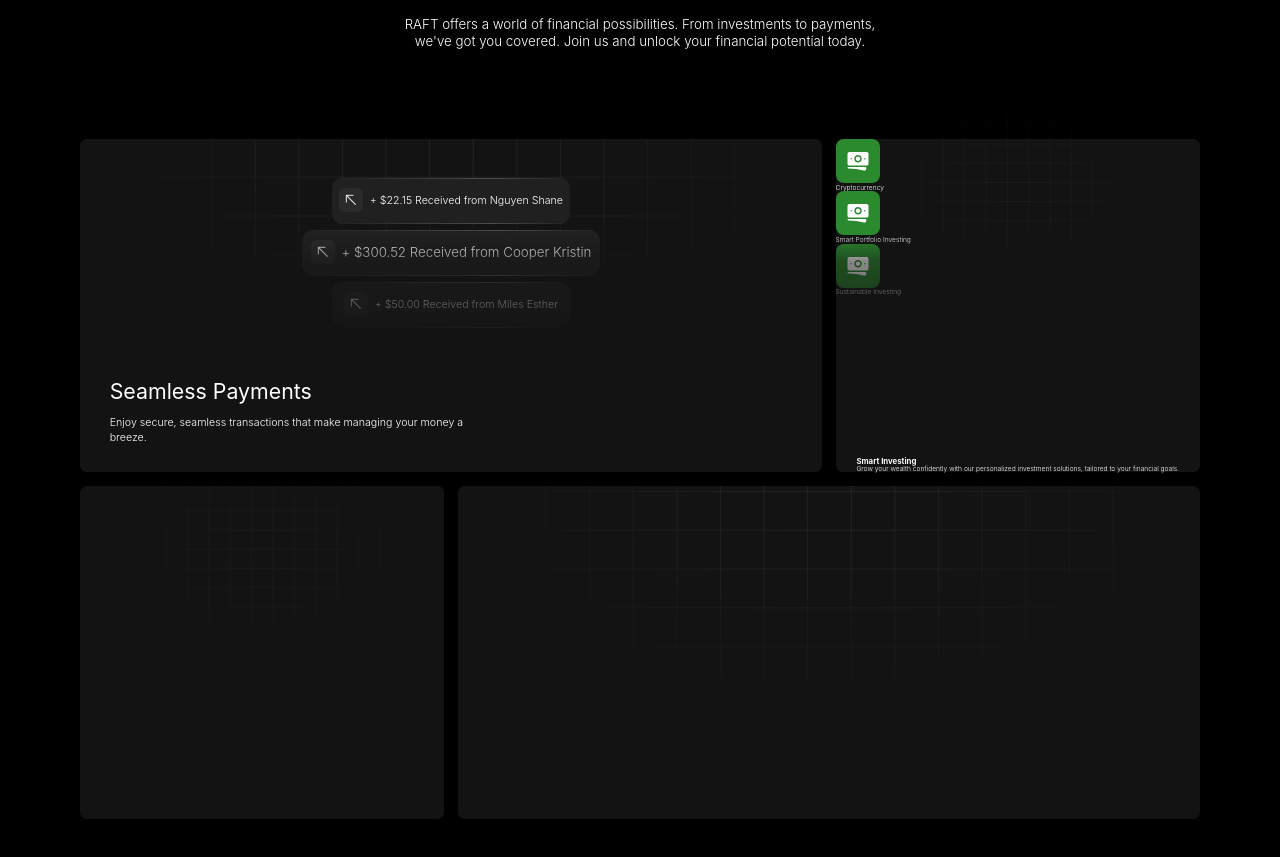
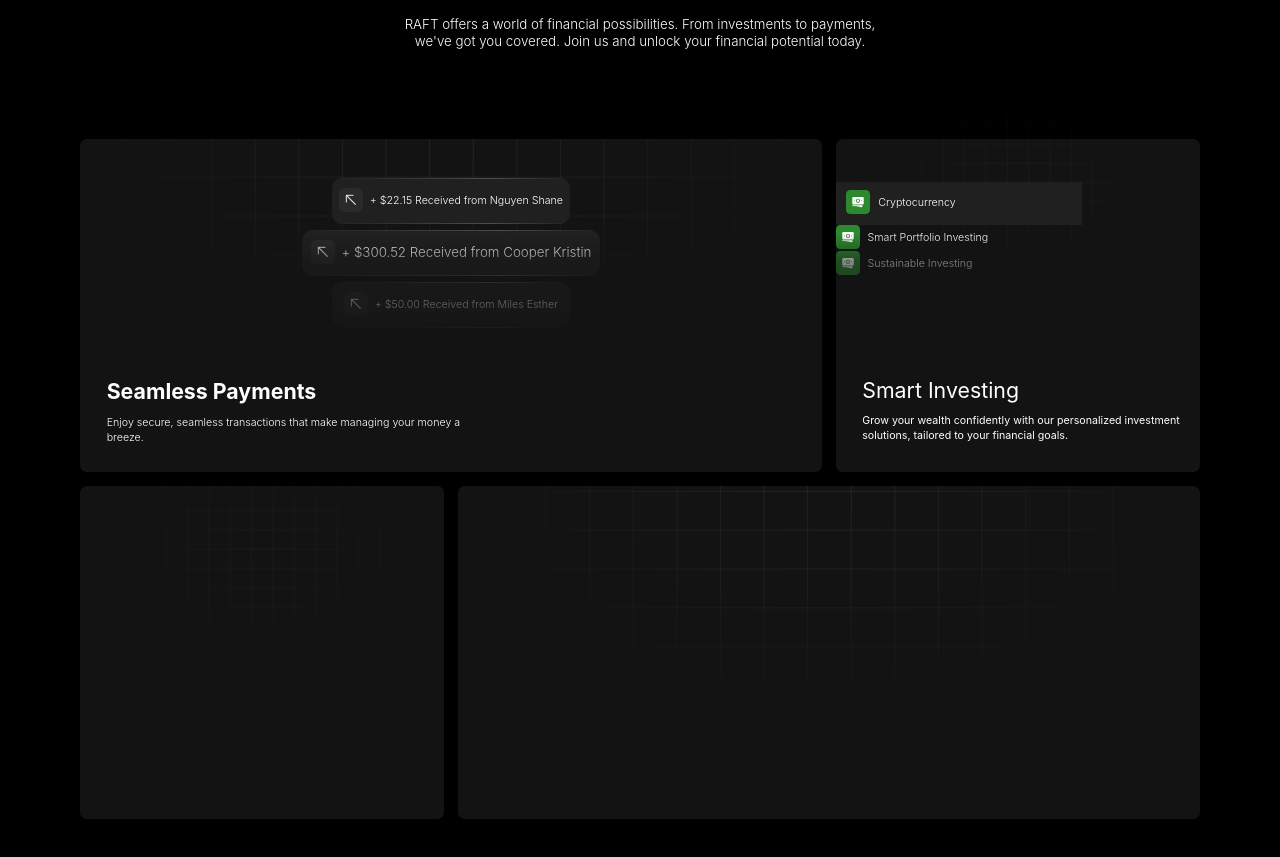
Before and after one commit to Barry-dE/Raft, a React (Vite) app: page / in a window 1280 px wide. Shown: the part 1720-2577 px from the top of the page. Built offline with nearby package versions, Linux system fonts and the light colour scheme.

Commit message:
Build features

```diff
--- a/src/components/Features/GridTwo.jsx
+++ b/src/components/Features/GridTwo.jsx
@@ -4,7 +4,7 @@ import crypto from '../../assets/crypto.svg';
 function GridTwo() {
     return (
         <div className="features_grid_layout_item features_grid_layout_item--2">
-            <figure>
+            <figure className="features_grid_layout_item_grid">
                 <img
                     className="features_grid_background--2"
                     src={GridOneSvg}
@@ -14,6 +14,7 @@ function GridTwo() {
             </figure>
             <div className="features_grid_content_investing">
                 <div className="features_grid_content_investing_wrapper">
+                    <div className="features_grid_contents_content_wrapper">
                         <div className="features_grid_contents_content  features_grid_contents_content--1">
                             <figure className="features_grid_contents_content_svg ">
                                 <img
@@ -47,11 +48,19 @@ function GridTwo() {
                     </div>
                     <div className="features_grid_overlay"></div>
                     <div className="smart_investing">
-                    <h3 className="smart_investing_title">Smart Investing</h3>
+                        <h3 className="smart_investing_title">
+                            Smart Investing
+                        </h3>
                         <p className="smart_investing_description">
-                        Grow your wealth confidently with our personalized
-                        investment solutions, tailored to your financial goals.
+                            <span>
+                                Grow your wealth confidently with our
+                                personalized investment
+                            </span>
+                            <span>
+                                solutions, tailored to your financial goals.
+                            </span>
                         </p>
+                    </div>
                 </div>
             </div>
         </div>
--- a/src/styles/abstract/_mixins.scss
+++ b/src/styles/abstract/_mixins.scss
@@ -40,3 +40,22 @@
 %featuresIconsSize {
     width: 3.6rem;
 }
+
+%featuresHeader-3 {
+    @extend %title-32;
+    font-weight: normal;
+    span {
+        display: block;
+    }
+}
+
+%featuresParagraph {
+    @extend %description-16;
+    line-height: 1.4;
+}
+
+%featuresContainerDescription {
+    @include flex(_, _, 2rem, column);
+    align-self: flex-start;
+    margin-left: 4rem;
+}
--- a/src/styles/base/_reset.scss
+++ b/src/styles/base/_reset.scss
@@ -16,7 +16,7 @@ html {
 }
 
 body {
-  font-family: "Inter", sans-serif;
+    font-family: 'Inter', sans-serif;
     font-weight: 300;
     line-height: 1;
     background-color: $color-black;
@@ -65,7 +65,7 @@ blockquote:before,
 blockquote:after,
 q:before,
 q:after {
-  content: "";
+    content: '';
     content: none;
 }
 
--- a/src/styles/components/features.scss
+++ b/src/styles/components/features.scss
@@ -1,14 +1,13 @@
 .features {
-    height: 100%;
-    width: 100%;
+    height: $height;
+    width: $width;
     margin-top: 3rem;
     position: relative;
-
+    span {
+        display: block;
+    }
     &_wrapper {
-        display: flex;
-        align-items: center;
-        justify-content: center;
-        flex-direction: column;
+        @include flex(center, center, _, column);
     }
 
     &_text {
@@ -16,9 +15,7 @@
         height: 26.2rem;
         margin-top: 7rem;
         text-align: center;
-        display: flex;
-        flex-direction: column;
-        justify-content: space-between;
+        @include flex(space-between, _, _, column);
         padding: 1.3rem;
 
         &_title {
@@ -41,17 +38,17 @@
     }
 
     &_grid_layouts {
-        width: 100%;
-        height: 100%;
+        width: $width;
+        height: $height;
         &_wrapper {
-            width: 100%;
-            height: 100%;
+            width: $width;
+            height: $height;
         }
     }
 
     &_grid_layout_wrapper {
-        width: 100%;
-        height: 100%;
+        width: $width;
+        height: $height;
         display: grid;
         grid-gap: 2rem;
         grid-template-rows: repeat(2, 1fr);
@@ -77,7 +74,7 @@
 
     &_grid_layout_item {
         height: 50rem;
-        width: 100%;
+        width: $width;
         border-radius: 1rem;
         position: relative;
         &--1 {
@@ -85,31 +82,15 @@
             background-color: $color-cod-gray;
             grid-column: span 2;
             position: relative;
-            figure {
-                width: 100%;
-                height: 100%;
-            }
         }
         &--2 {
             background-color: $color-cod-gray;
-            figure {
-                width: 100%;
-                height: 100%;
-            }
         }
         &--3 {
             background-color: $color-cod-gray;
-            figure {
-                width: 100%;
-                height: 100%;
-            }
         }
         &--4 {
             background-color: $color-cod-gray;
-            figure {
-                width: 100%;
-                height: 100%;
-            }
             grid-column: span 2;
             overflow: hidden;
         }
@@ -119,25 +100,16 @@
         color: $color-white;
         z-index: 1;
         &_wrapper {
-            width: 100%;
-            height: 100%;
-            display: flex;
-            flex-direction: column;
-            align-items: center;
-            justify-content: space-around;
+            width: $width;
+            height: $height;
+            @include flex(space-around, center, _, column);
         }
 
         &_box {
-            gap: 1rem;
-            display: flex;
-            flex-direction: column;
-            align-items: center;
+            @include flex(_, center, 1rem, column);
             margin-top: 1.9rem;
             &_item {
-                display: flex;
-                align-items: center;
-                justify-content: center;
-                gap: 1.6rem;
+                @include flex(center, center, 1.6rem, _);
                 border-radius: 1.6rem;
                 span {
                     display: block;
@@ -189,42 +161,79 @@
 
     &_grid_content_box_item_title {
         align-self: flex-start;
-        position: relative;
-        display: flex;
-        gap: 2rem;
-        flex-direction: column;
-        left: 4%;
+        margin-left: 4rem;
+        @include flex(_, _, 2rem, column);
+
         h3 {
-            @extend %title-32;
-            font-weight: 400;
+            @extend %featuresHeader-3;
         }
         p {
-            @extend %description-16;
-            span {
-                display: block;
-                line-height: 1.4;
-            }
+            @extend %featuresParagraph;
         }
     }
 
     &_grid_overlay {
         position: absolute;
-        width: 100%;
+        width: $width;
         top: 28.4%;
         height: 20rem;
         @include overlay($color-cod-gray);
     }
 
     &_grid_content_investing {
+        width: $width;
+        height: $height;
+        overflow: hidden;
+        &_wrapper {
+            height: $height;
+            width: $width;
+            display: flex;
+            justify-content: space-around;
+            flex-direction: column;
+        }
         @extend %cover;
-        gap: 1rem;
+    }
+
+    &_grid_contents_content_wrapper {
+        @extend %description-16;
+        width: $width;
+        position: relative;
+    }
+
+    &_grid_contents_content {
         display: flex;
-        flex-direction: column;
         align-items: center;
-
-        &_wrapper {
-            width: $width;
-            height: $height;
+        gap: 1.2rem;
+        &--1 {
+            max-width: 37rem;
+            height: 6.4rem;
+            padding-left: 1.6rem;
+            background-color: $color-mine-shaft-2;
+            right: 0;
+        }
+        figure {
+            img {
+                @extend %featuresIconsSize;
+            }
         }
     }
 }
+
+.smart_investing {
+    @extend %featuresContainerDescription;
+    position: relative;
+    bottom: -2.3rem;
+}
+.smart_investing_title {
+    @extend %title-32;
+    font-weight: 400;
+}
+
+.smart_investing_description {
+    @extend %description-16;
+    font-weight: 400;
+    span {
+        line-height: 1.4;
+        text-wrap: nowrap;
+    }
+}
```
Lines whose indentation alone changed are shown as unchanged.
